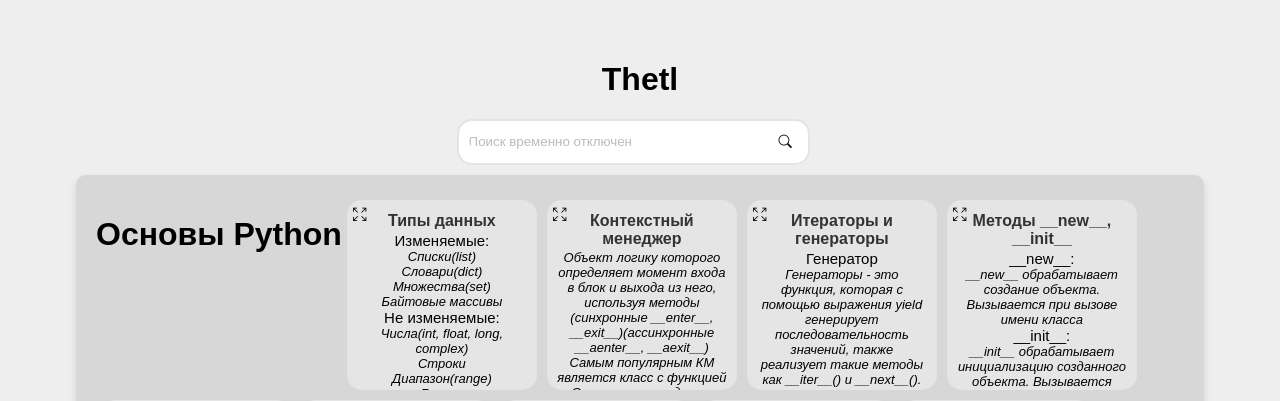
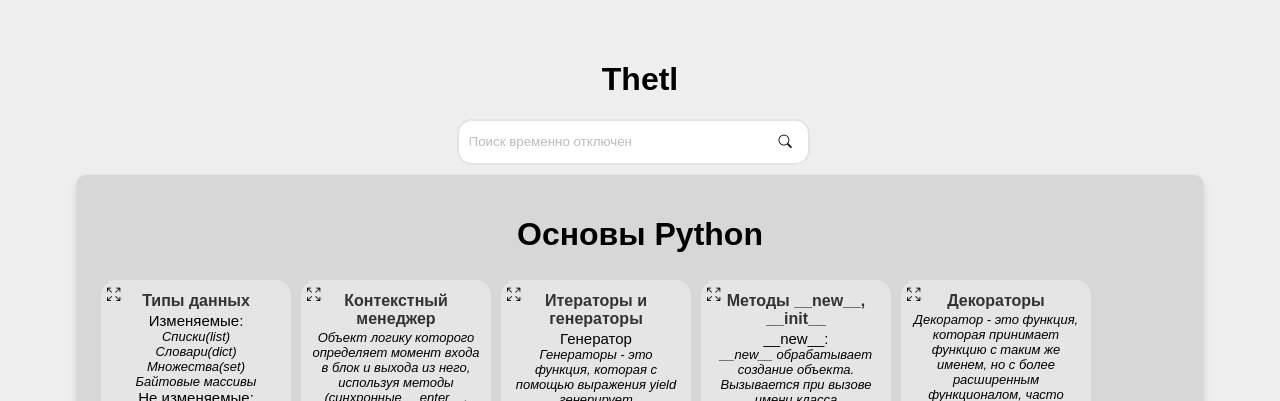
Before and after one commit to houston03/Student_training_website_with_integrated_chat-GPT3, a Flask app: page / in a window 1280 px wide. Shown: the part 263-664 px from the top of the page. Run offline with Flask 3, Linux system fonts and the light colour scheme.

Commit message:
Update question.html

```diff
--- a/templates/question.html
+++ b/templates/question.html
@@ -24,7 +24,7 @@
 
     <div class="content_vid_new">
     <div class="overlay"></div>
-<h1>Основы Python</h1><br>
+<div class="container1" style="width: 100%;"><h1>Основы Python</h1></div>
         <div class="container">
             <button style="top: 5px; left: 0px; position: absolute; width: 20px;height: 20px; background-color: rgba(51,255,59,0); border: none; cursor: pointer" class="full" type="submit"><i class="bi bi-arrows-fullscreen"></i></button>
             <h4 style="margin: 2px; color: #333;">Типы данных</h4>
@@ -912,6 +912,7 @@ y = 10<br><br>
 
 
 </div>
+              <div class="container1" style="width: 100%;"><h1>Другое</h1></div>
             <div class="container" >
                     <button style="top: 5px; left: 0px; position: absolute; width: 20px;height: 20px; background-color: rgba(51,255,59,0); border: none; cursor: pointer" class="full" type="submit"><i class="bi bi-arrows-fullscreen"></i></button>
             <h4 style="margin: 2px; color: #333;">Атрибут slots</h4>
```
